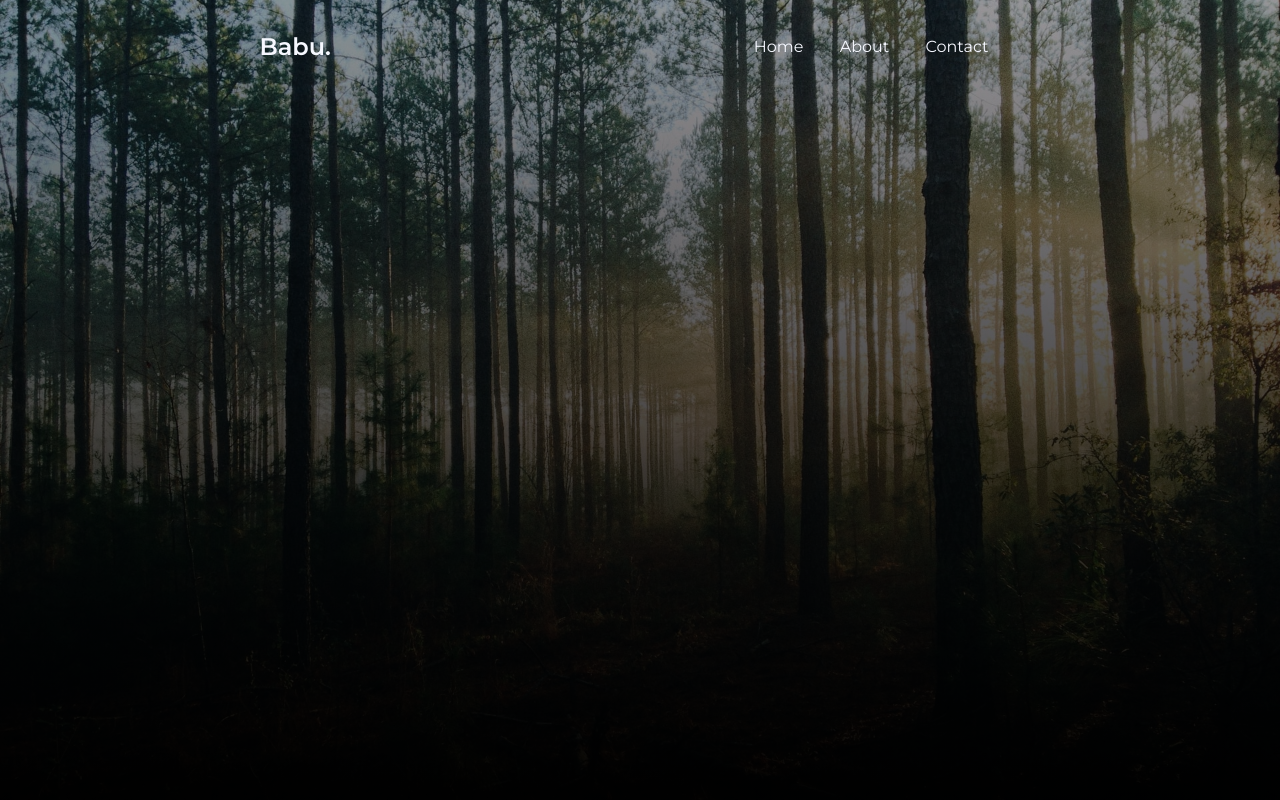
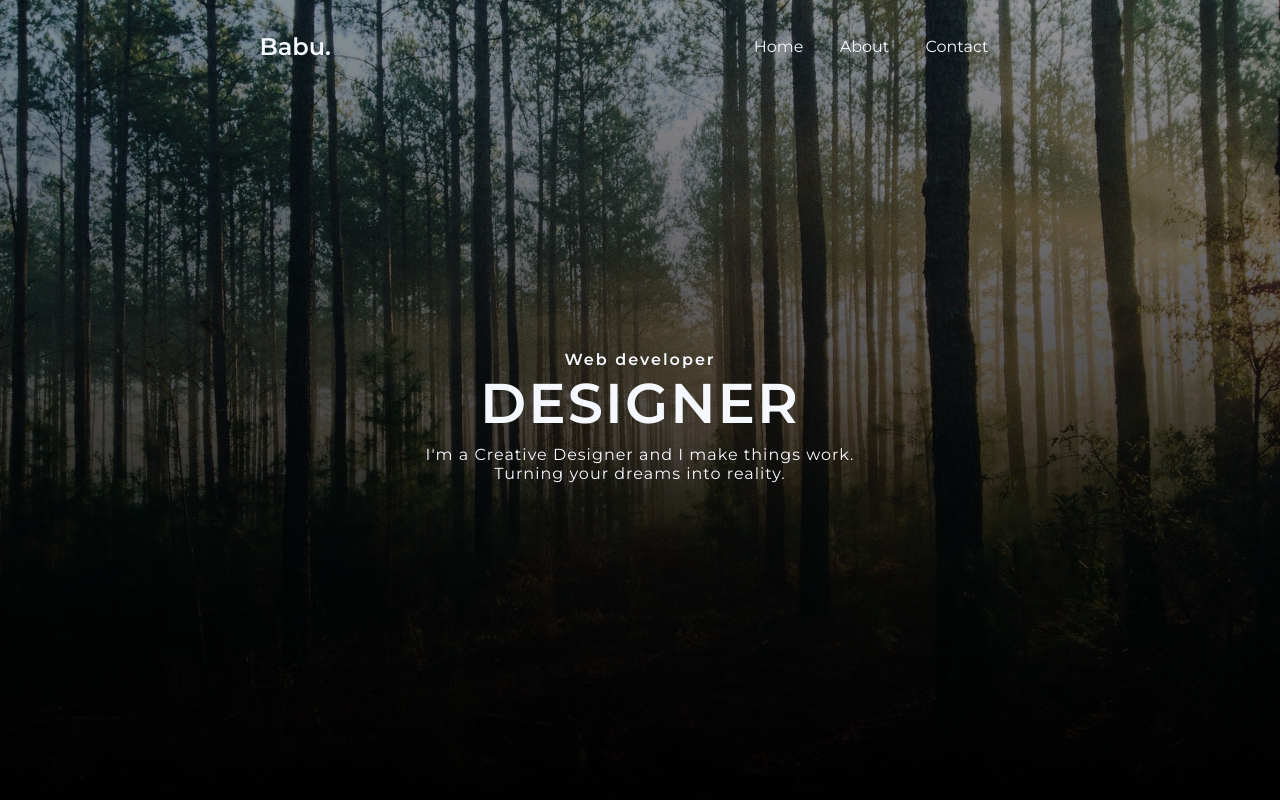
Before and after one commit to kennedybabu/portfolio-project, a plain HTML site: page index.html in a window 1280 px wide. Shown: the top 800 px of the page. Drawn offline with Linux system fonts and the light colour scheme.

```diff
--- a/css/styles.css
+++ b/css/styles.css
@@ -26,9 +26,10 @@ header {
     background-size: cover;
     color: var(--primary-white);
     /* display: flex; */
-    align-items: center;
+    /* align-items: center;
     justify-content: center;
-    text-align: center;
+    text-align: center; */
+    position: relative;
 }
 
 nav {
@@ -64,6 +65,7 @@ nav a {
 .about-text p {
     max-width: 80%;
     line-height: 1.5;
+    margin-top: 1rem;
 }
 
 .about-pic {
@@ -72,6 +74,7 @@ nav a {
     background-position: top;
     background-size: cover;
     background-repeat: no-repeat;
+    margin: 2rem;
 }
 
 
@@ -82,3 +85,25 @@ nav a {
     font-size: 1rem;
     margin-top: 1rem;
 }
+
+.text {
+    top: 50%;
+    left: 50%;
+    transform: translate(-50%,-50%);
+    position: absolute;
+    text-align: center;
+}
+
+.text h1 {
+    font-size: 3.5rem;
+    letter-spacing: 2px;
+}
+
+.text h4 {
+    letter-spacing: 2px;
+}
+
+.text p {
+    margin-top: .5rem;
+    letter-spacing: 1px;
+}
--- a/index.html
+++ b/index.html
@@ -20,6 +20,12 @@
         </nav>
 
 
+        <div class="text">
+            <h4>Web developer</h4>
+            <h1>DESIGNER</h1>
+            <p>I'm a Creative Designer and I make things work.<br> Turning your dreams into reality. </p>
+        </div>
+
     </header>
 
     <section class="about-me">
@@ -27,7 +33,7 @@
             <h2>About Me</h2>
             <p>I'm a graphic designer and I make things work, without cross-media value.
                 Quickly maximise timely deliverables for real-time schemes. Dramatically maintain
-                clicksand mortar solutions without functional solutions. <br>
+                clicks and mortar solutions without functional solutions. <br>
                 Completely synergize resource taxing relationships premier niche markets.
                 Professionally cultivate one-to-one customer service with robust ideas.
             </p>
```
